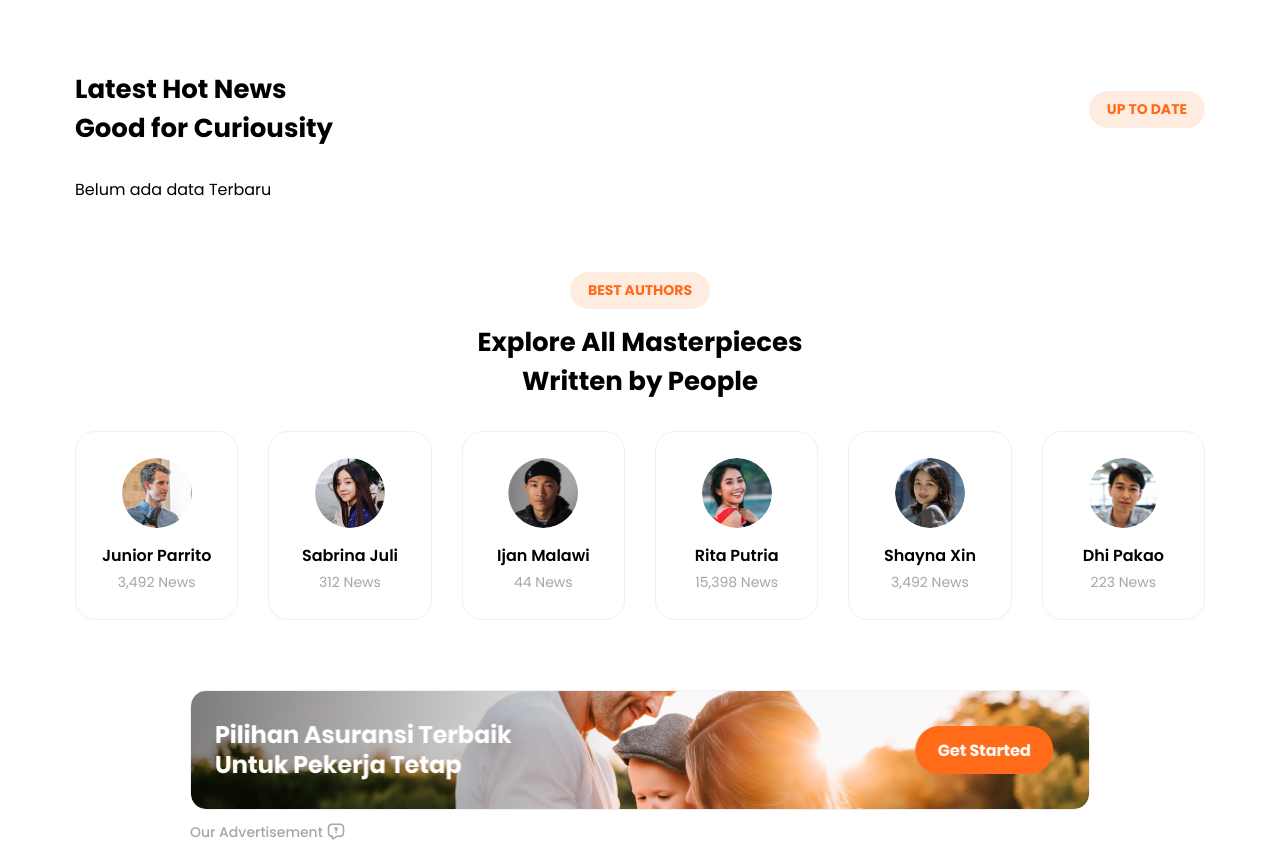
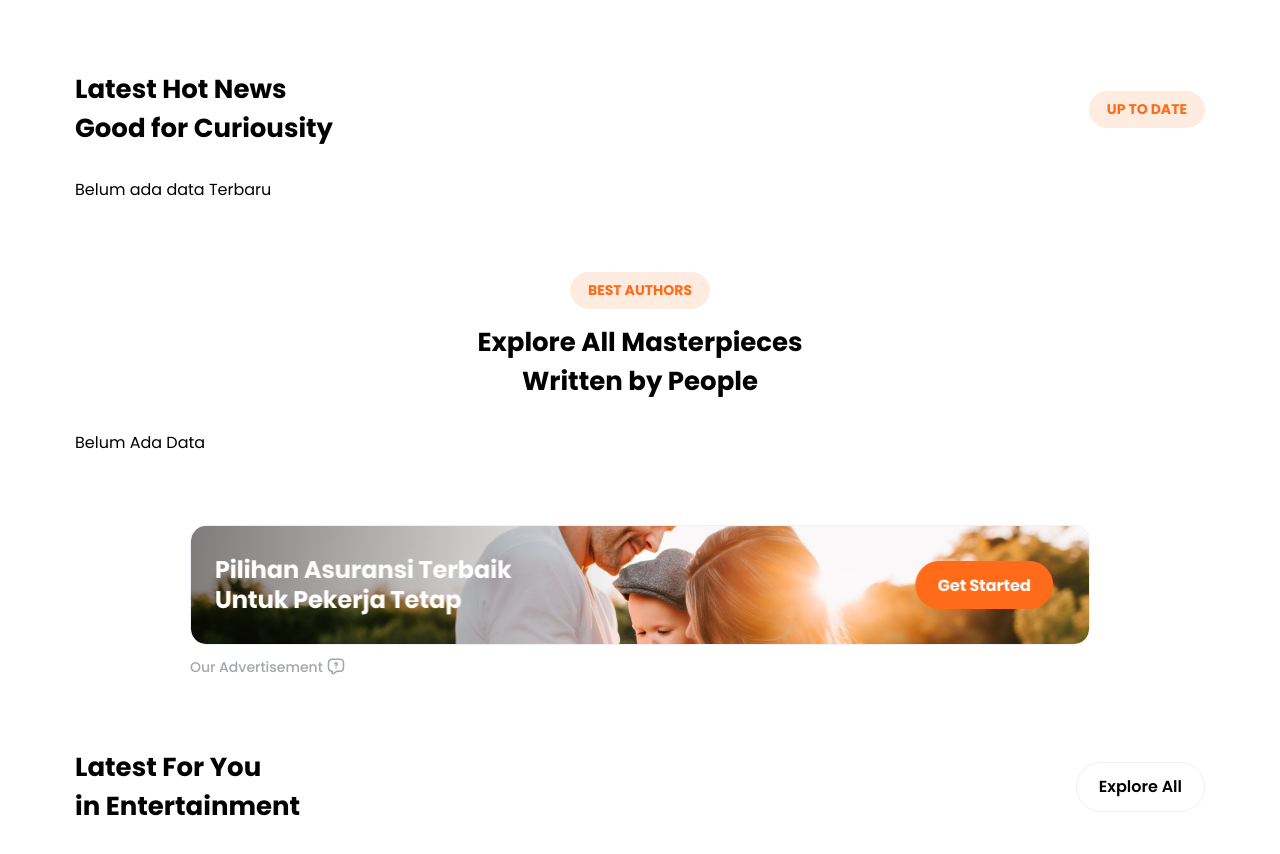
Before and after one commit to Khomeini-Khadafy/magabwa, a Laravel app: template resources/views/front/index.blade.php in a window 1280 px wide. Shown: the part 690-1544 px from the top of the page. Run offline with Laravel 12, Linux system fonts and the light colour scheme; the template is opened without the code that fills it, so the values that code supplies are empty; style sheets or scripts are compiled from the project's sources.

Commit message:
integrasi FE bagian Author

```diff
--- a/resources/views/front/index.blade.php
+++ b/resources/views/front/index.blade.php
@@ -186,86 +186,27 @@
                 Written by People
             </h2>
         </div>
+        {{-- bagian author --}}
         <div class="grid grid-cols-6 gap-[30px]">
-            <a href="author.html" class="card-authors">
+            @forelse ($authors as $author)
+            <a href="{{ route('front.author', $author->slug) }}" class="card-authors">
                 <div
                     class="rounded-[20px] border border-[#EEF0F7] p-[26px_20px] flex flex-col items-center gap-4 hover:ring-2 hover:ring-[#FF6B18] transition-all duration-300">
                     <div class="w-[70px] h-[70px] flex shrink-0 rounded-full overflow-hidden">
-                        <img src="assets/images/photos/photo.png" class="object-cover w-full h-full"
+                        <img src="{{ Storage::url($author->avatar) }}" class="object-cover w-full h-full"
                             alt="avatar" />
                     </div>
                     <div class="flex flex-col gap-1 text-center">
-                        <p class="font-semibold">Junior Parrito</p>
-                        <p class="text-sm leading-[21px] text-[#A3A6AE]">3,492 News</p>
+                        <p class="font-semibold">{{ $author->name }}</p>
+                        <p class="text-sm leading-[21px] text-[#A3A6AE]">{{ $author->news->count() }}</p>
                     </div>
                 </div>
             </a>
-            <a href="author.html" class="card-authors">
-                <div
-                    class="rounded-[20px] border border-[#EEF0F7] p-[26px_20px] flex flex-col items-center gap-4 hover:ring-2 hover:ring-[#FF6B18] transition-all duration-300">
-                    <div class="w-[70px] h-[70px] flex shrink-0 rounded-full overflow-hidden">
-                        <img src="assets/images/photos/photo1.png" class="object-cover w-full h-full"
-                            alt="avatar" />
-                    </div>
-                    <div class="flex flex-col gap-1 text-center">
-                        <p class="font-semibold">Sabrina Juli</p>
-                        <p class="text-sm leading-[21px] text-[#A3A6AE]">312 News</p>
-                    </div>
-                </div>
-            </a>
-            <a href="author.html" class="card-authors">
-                <div
-                    class="rounded-[20px] border border-[#EEF0F7] p-[26px_20px] flex flex-col items-center gap-4 hover:ring-2 hover:ring-[#FF6B18] transition-all duration-300">
-                    <div class="w-[70px] h-[70px] flex shrink-0 rounded-full overflow-hidden">
-                        <img src="assets/images/photos/photo2.png" class="object-cover w-full h-full"
-                            alt="avatar" />
-                    </div>
-                    <div class="flex flex-col gap-1 text-center">
-                        <p class="font-semibold">Ijan Malawi</p>
-                        <p class="text-sm leading-[21px] text-[#A3A6AE]">44 News</p>
-                    </div>
-                </div>
-            </a>
-            <a href="author.html" class="card-authors">
-                <div
-                    class="rounded-[20px] border border-[#EEF0F7] p-[26px_20px] flex flex-col items-center gap-4 hover:ring-2 hover:ring-[#FF6B18] transition-all duration-300">
-                    <div class="w-[70px] h-[70px] flex shrink-0 rounded-full overflow-hidden">
-                        <img src="assets/images/photos/photo3.png" class="object-cover w-full h-full"
-                            alt="avatar" />
-                    </div>
-                    <div class="flex flex-col gap-1 text-center">
-                        <p class="font-semibold">Rita Putria</p>
-                        <p class="text-sm leading-[21px] text-[#A3A6AE]">15,398 News</p>
-                    </div>
-                </div>
-            </a>
-            <a href="author.html" class="card-authors">
-                <div
-                    class="rounded-[20px] border border-[#EEF0F7] p-[26px_20px] flex flex-col items-center gap-4 hover:ring-2 hover:ring-[#FF6B18] transition-all duration-300">
-                    <div class="w-[70px] h-[70px] flex shrink-0 rounded-full overflow-hidden">
-                        <img src="assets/images/photos/photo4.png" class="object-cover w-full h-full"
-                            alt="avatar" />
-                    </div>
-                    <div class="flex flex-col gap-1 text-center">
-                        <p class="font-semibold">Shayna Xin</p>
-                        <p class="text-sm leading-[21px] text-[#A3A6AE]">3,492 News</p>
-                    </div>
-                </div>
-            </a>
-            <a href="author.html" class="card-authors">
-                <div
-                    class="rounded-[20px] border border-[#EEF0F7] p-[26px_20px] flex flex-col items-center gap-4 hover:ring-2 hover:ring-[#FF6B18] transition-all duration-300">
-                    <div class="w-[70px] h-[70px] flex shrink-0 rounded-full overflow-hidden">
-                        <img src="assets/images/photos/photo5.png" class="object-cover w-full h-full"
-                            alt="avatar" />
-                    </div>
-                    <div class="flex flex-col gap-1 text-center">
-                        <p class="font-semibold">Dhi Pakao</p>
-                        <p class="text-sm leading-[21px] text-[#A3A6AE]">223 News</p>
-                    </div>
-                </div>
-            </a>
+            @empty
+                <p>Belum Ada Data</p>
+            @endforelse
         </div>
+        {{-- end author --}}
     </section>
     <section id="Advertisement" class="max-w-[1130px] mx-auto flex justify-center mt-[70px]">
         <div class="flex flex-col gap-3 shrink-0 w-fit">
```
